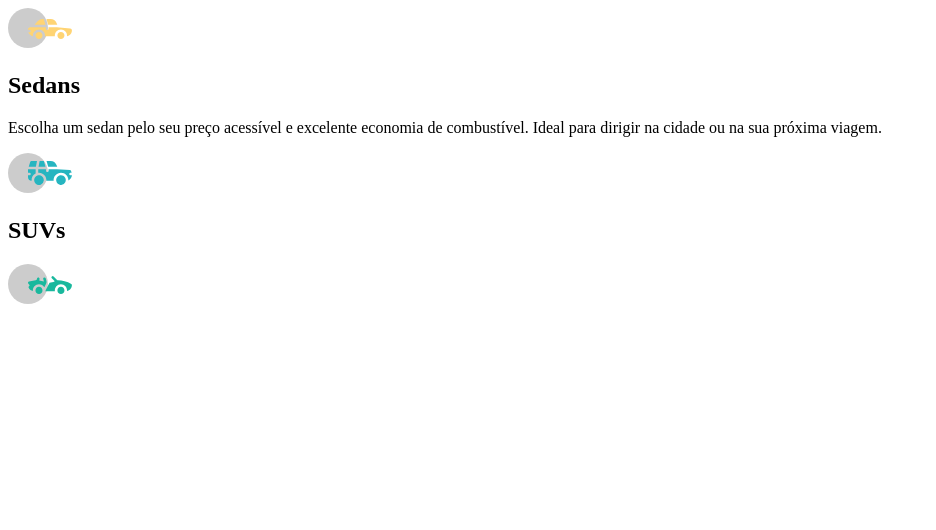
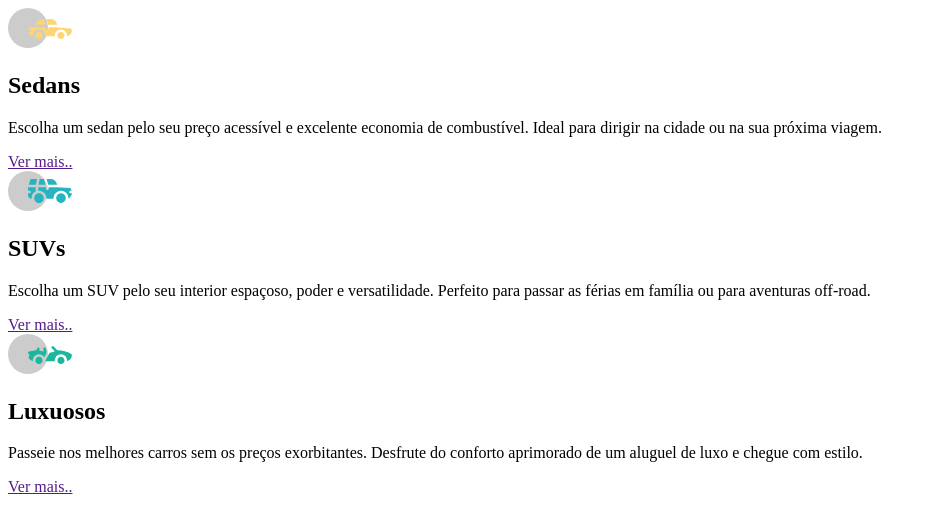
Before and after one commit to anajuh01/carros, a plain HTML site: page index.html in a window 1280 px wide. Shown: the whole page, without its empty margins (0-936 px from the left). Drawn offline with Linux system fonts and the light colour scheme.

Commit message:
html finalizado

```diff
--- a/index.html
+++ b/index.html
@@ -12,21 +12,22 @@
         <img src="./imagens/imagens/icon-sedans.svg" alt="Carro sedan">
         <h2>Sedans</h2>
         <p>Escolha um sedan pelo seu preço acessível e excelente economia de combustível. Ideal para dirigir na cidade ou na sua próxima viagem.</p>
-        <a href=""></a>
+        <a href="">Ver mais..</a>
 
     </section>
     <section class="suvs">
         <img src="./imagens/imagens/icon-suvs.svg" alt="Carro suv">
         <h2>SUVs</h2>
-        <p></p>
-        <a href=""></a>
+        <p>Escolha um SUV pelo seu interior espaçoso, poder e versatilidade. Perfeito para passar as férias em família ou para aventuras off-road.</p>
+        <a href="">Ver mais..</a>
 
     </section>
     <section class="luxuosos">
         <img src="./imagens/imagens/icon-luxury.svg" alt="">
-        <h2></h2>
-        <p></p>
-        <a href=""></a>
+        <h2>Luxuosos</h2>
+        <p>
+            Passeie nos melhores carros sem os preços exorbitantes. Desfrute do conforto aprimorado de um aluguel de luxo e chegue com estilo.</p>
+        <a href="">Ver mais..</a>
 
     </section>
 
```
